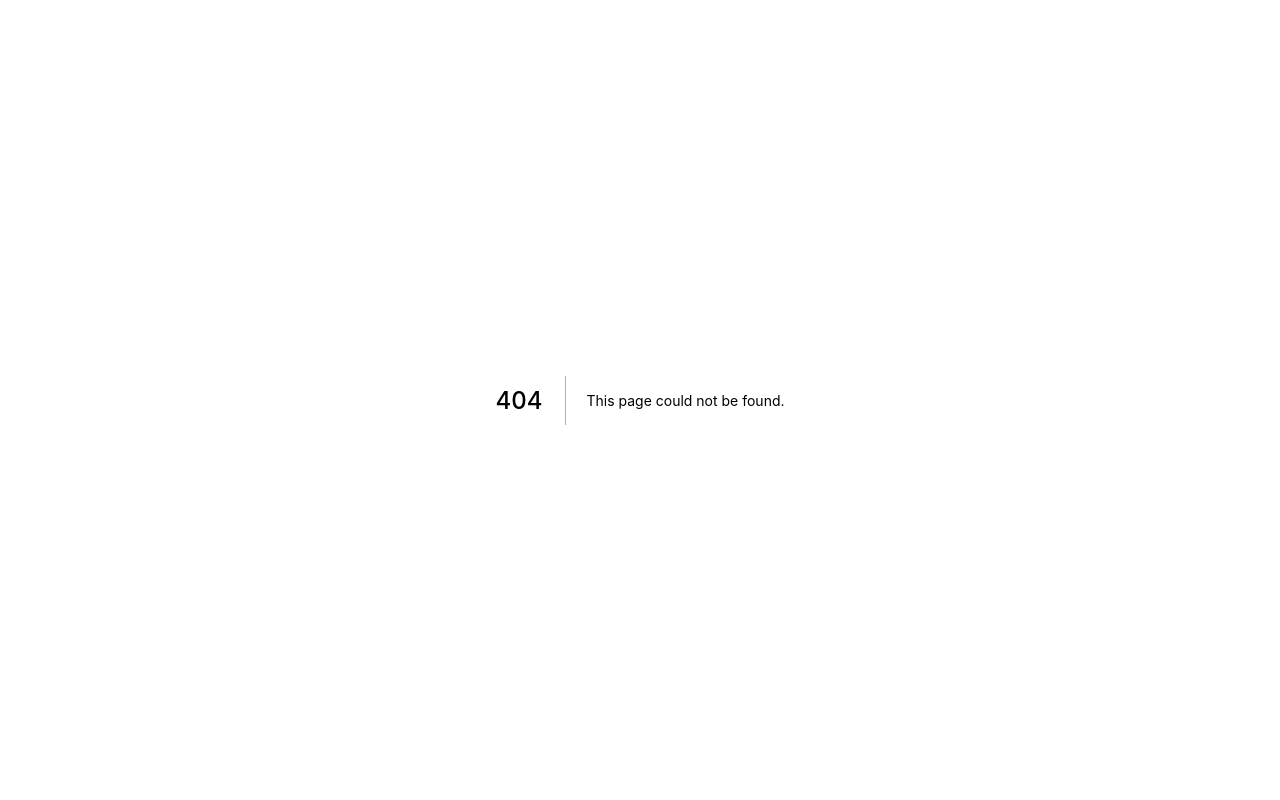
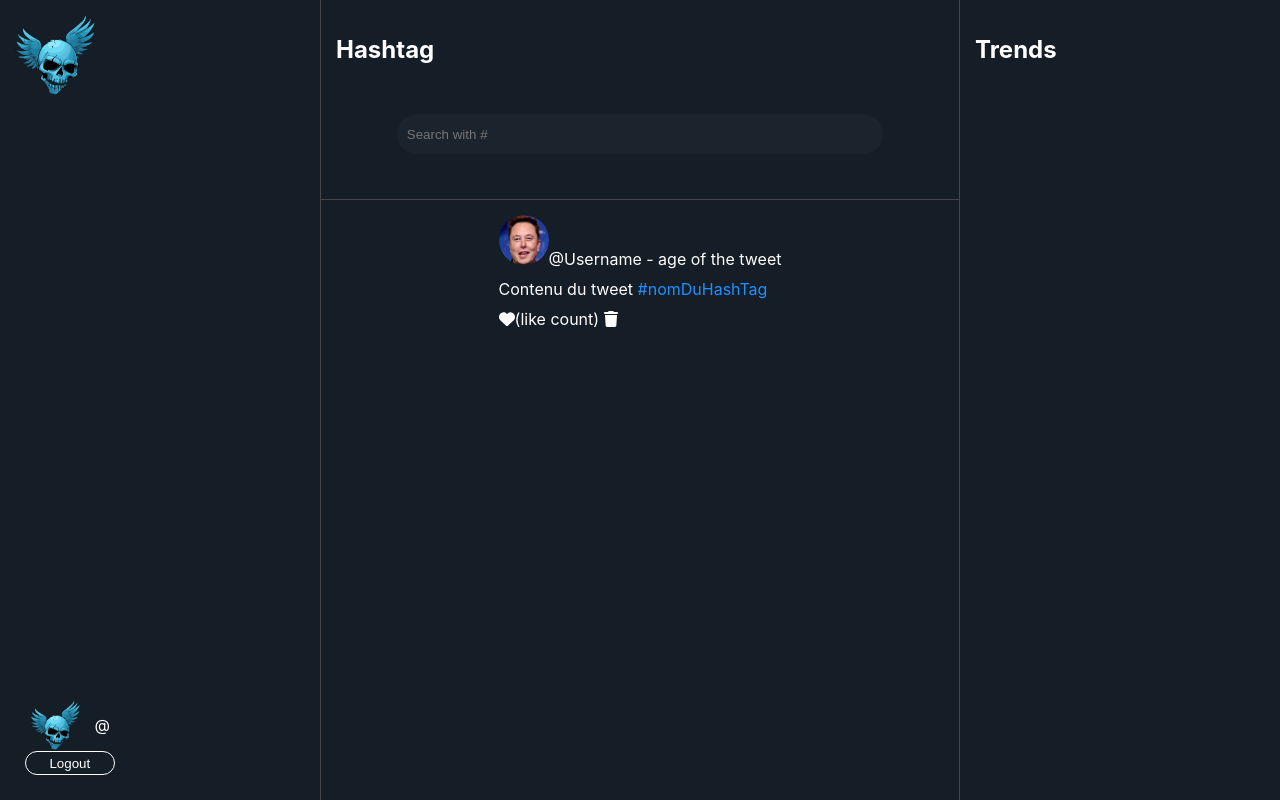
Before and after one commit to Safefaith/Hackatweet-frontend, a Next.js app: page /trends in a window 1280 px wide. Before the commit this address had no page. Built offline with nearby package versions, Linux system fonts and the light colour scheme.

Commit message:
Page Trends

```diff
--- /dev/null
+++ b/components/Trends.js
@@ -0,0 +1,86 @@
+import styles from "../styles/Trends.module.css";
+import Image from "next/image";
+import { useState } from "react";
+import { logout } from "../reducers/user";
+import { useDispatch, useSelector } from "react-redux";
+import Link from "next/link";
+import Tweet from "./Tweet";
+import Head from "next/head";
+
+function Trends() {
+  const dispatch = useDispatch();
+  const username = useSelector((state) => state.user.value.username);
+
+  const handleLogout = () => {
+    dispatch(logout());
+  };
+
+  const [message, setMessage] = useState("");
+
+  return (
+    <>
+      <Head>
+        <title>Hackatweet-Trends</title>
+        <link rel="icon" href="/favicon.ico" />
+        <meta name="description" content="Trends-Hackatweet" />
+        <meta name="viewport" content="initial-scale=1.0, width=device-width" />
+      </Head>
+      <main className={styles.main}>
+        <div className={styles.leftHome}>
+          <Link href="/home">
+            <Image
+              className={styles.logo}
+              src="/logo.png"
+              alt="Logo"
+              width={80}
+              height={80}
+            />
+          </Link>
+          <div className={styles.bottomLeft}>
+            <div className={styles.userContainer}>
+              <Image src="/logo.png" alt="Logo" width={50} height={50} />
+              <div className={styles.userName}>
+                <span>{username}</span>
+                <p>@{username}</p>
+              </div>
+            </div>
+            <Link href="/">
+              <button
+                onClick={() => handleLogout()}
+                className={styles.btnLogout}
+              >
+                Logout
+              </button>
+            </Link>
+          </div>
+        </div>
+
+        <div className={styles.mainHome}>
+          <div className={styles.topMainHome}>
+            <h2>Hashtag</h2>
+            <div className={styles.inputContainer}>
+              <input
+                className={styles.hashtagInput}
+                placeholder="Search with #"
+                type="text"
+                onChange={(e) => {
+                  setMessage(e.target.value);
+                }}
+                value={message}
+              ></input>
+            </div>
+          </div>
+          <div className={styles.tweetSection}>
+            <Tweet />
+          </div>
+        </div>
+
+        <div className={styles.rightHome}>
+          <h2>Trends</h2>
+        </div>
+      </main>
+    </>
+  );
+}
+
+export default Trends;
--- /dev/null
+++ b/pages/trends.js
@@ -0,0 +1,7 @@
+import Trends from "../components/Trends";
+
+function trends() {
+  return <Trends />;
+}
+
+export default trends;
```
